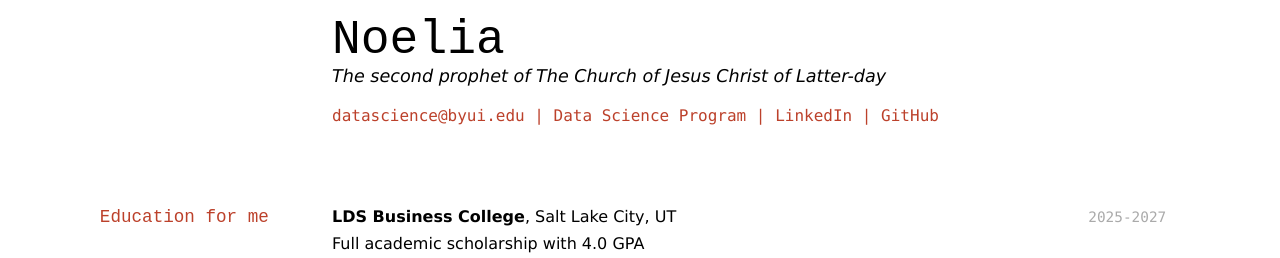
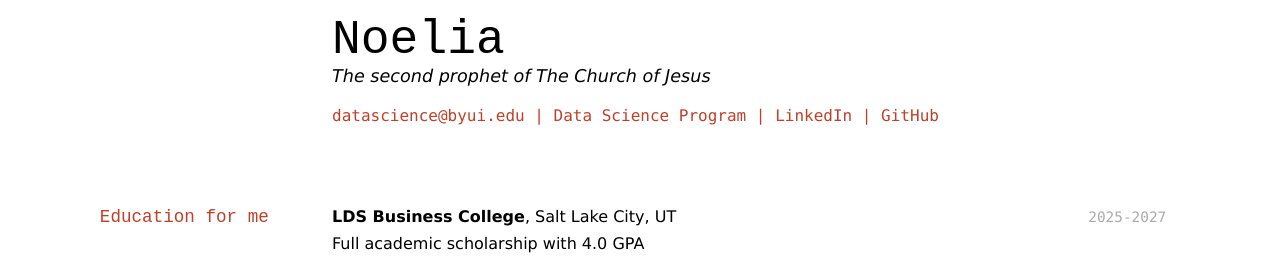
Before and after one commit to byuids-resumes/paz_resume, a Jekyll site: the page built from docs/index.md, in a window 1280 px wide. Shown: the top 258 px of the page. Built offline with Jekyll 4.4.1, drawn with Linux system fonts in a browser that asks for light colours.

Commit message:
changed the church name 2

```diff
--- a/docs/index.md
+++ b/docs/index.md
@@ -3,7 +3,7 @@ layout: cv
 title: Noelia
 ---
 # Noelia
-The second prophet of The Church of Jesus Christ of Latter-day
+The second prophet of The Church of Jesus
 
 <div id="webaddress">
 <a href="datascience@byui.edu">datascience@byui.edu</a>
```
